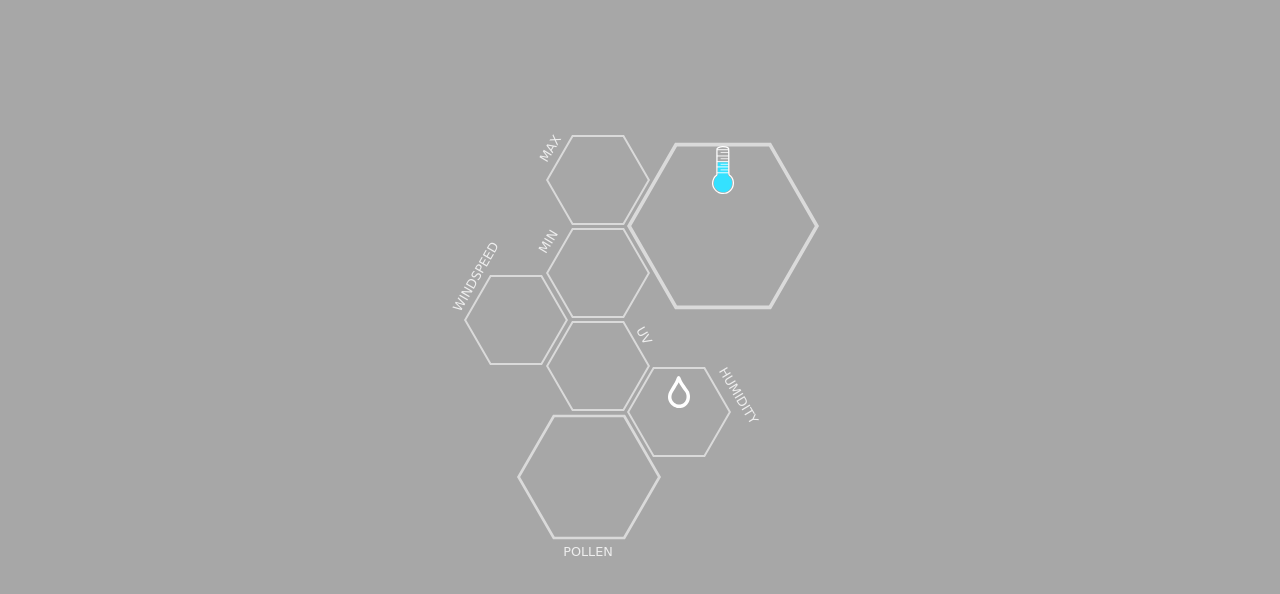
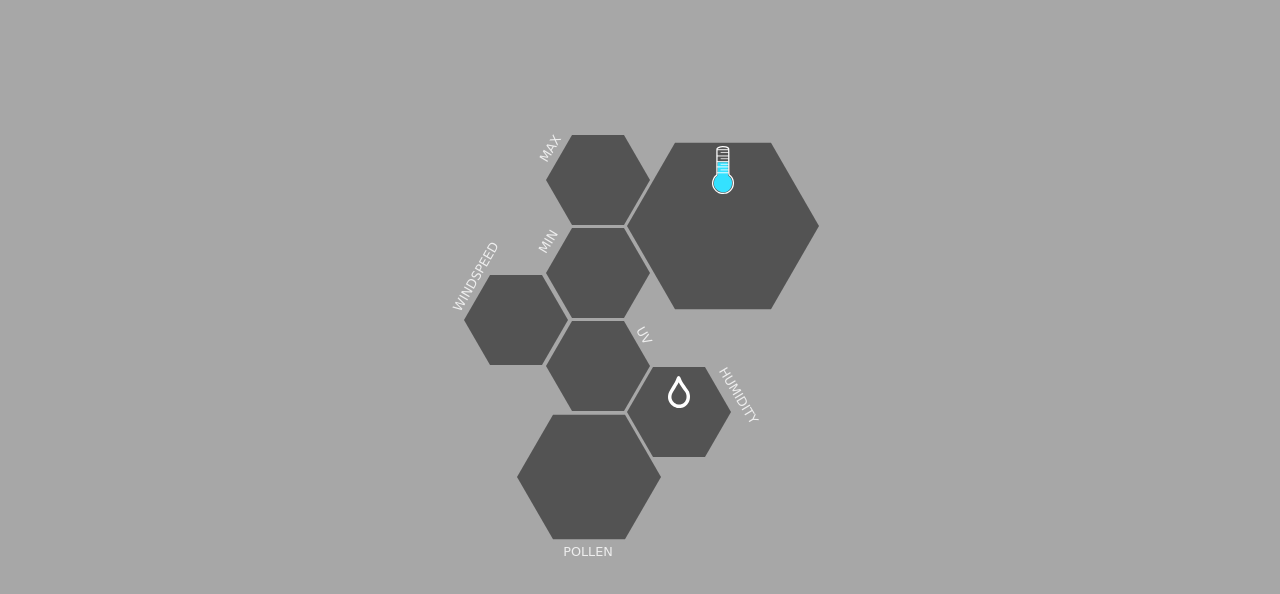
Before and after one commit to iMath97/assistentApp, a website: page public/index.html in a window 1280 px wide. Shown: the part 62-656 px from the top of the page. Drawn offline with nearby package versions, Linux system fonts and the light colour scheme; no server answers.

```diff
--- a/public/scss/modules/_images.scss
+++ b/public/scss/modules/_images.scss
@@ -19,7 +19,8 @@
 .mediumHexagon,
 .largeHexagon{
     @include flex(center, center, null, null);
-    background: url(../images/icons/Hexagon.svg);
+    // background: url(../images/icons/Hexagon.svg);
+    background: url(../images/icons/HexagonBg.svg);
     background-repeat: no-repeat;
 }
 .smallHexagon{
```
Also changed, not shown: public/css/index.css, public/images/icons/HexagonBg.svg (added), 1 other file.
